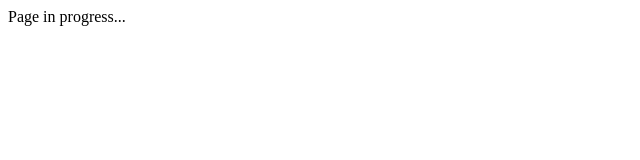
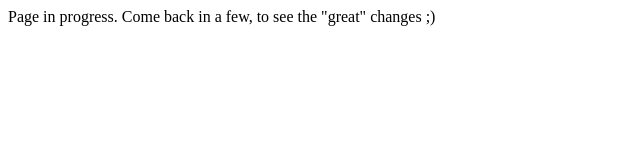
Before and after one commit to paulovlobato/paulovlobato.github.io, a plain HTML site: page index.html in a window 1280 px wide. Shown: the whole page, without its empty margins (0-640 px from the left). Drawn offline with Linux system fonts and the light colour scheme.

Commit message:
Update index.html

```diff
--- a/index.html
+++ b/index.html
@@ -2,7 +2,7 @@
 <html>
 
 <body>
-Page in progress...
+Page in progress. Come back in a few, to see the "great" changes ;)
 </body>
 
 
```
